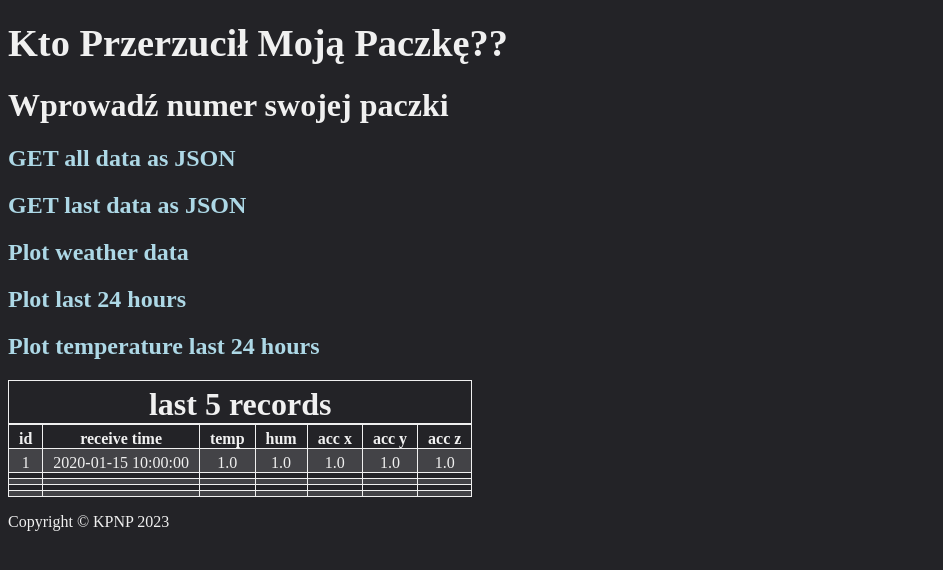
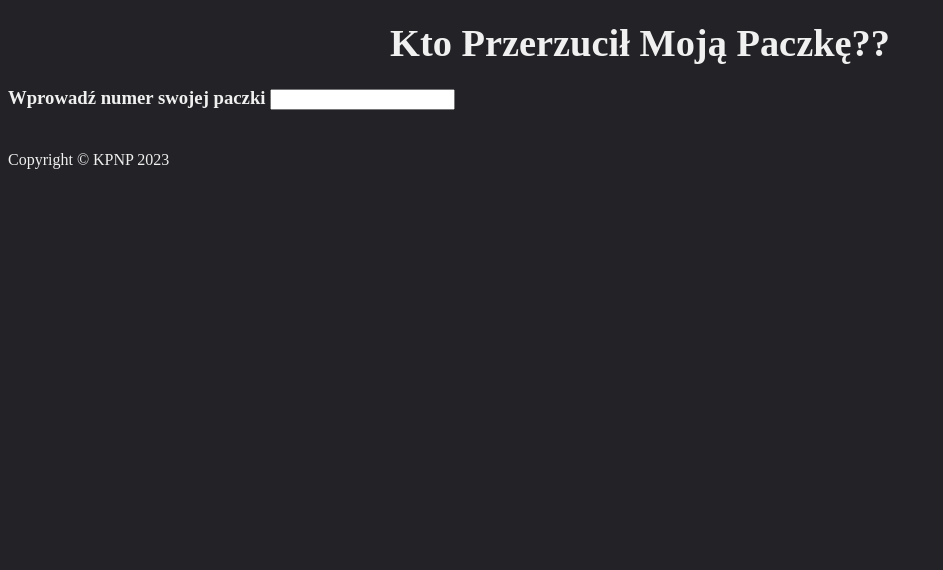
Before and after one commit to TayTT/KPMP, a Flask app: page / in a window 1280 px wide. Shown: the top 570 px of the page, without its empty margins (0-943 px from the left). Run offline with Flask 3, Linux system fonts and the light colour scheme; tables that the repository leaves empty hold one stand-in row (values such as "Sample post").

Commit message:
zmiana strony startowej

```diff
--- a/templates/index.html
+++ b/templates/index.html
@@ -2,33 +2,14 @@
 <html lang="en">
 <head>
     <meta charset="UTF-8">
-    <title>Weather Station</title>
+    <title>KPMP</title>
     <link rel="stylesheet", href="{{url_for('static', filename='styles.css')}}">
 </head>
 <body>
     {% include "header.html" %}
-    <h1><big> Kto Przerzucił Moją Paczkę?? </big></h1>
-    <h1> Wprowadź numer swojej paczki</h1>
-    <h2><a href="{{url_for('get_all_data')}}">GET all data as JSON</a></h2>
-    <h2><a href="{{url_for('get_last_data')}}">GET last data as JSON</a></h2>
-    <h2><a href="{{url_for('plot_data')}}">Plot weather data</a></h2>
-    <h2><a href="{{url_for('plot_last_24hours')}}">Plot last 24 hours</a></h2>
-    <h2><a href="{{url_for('plot_temp_24hours')}}">Plot temperature last 24 hours</a></h2>
-    <table>
-        <caption>last {{ num_of_values }} records</caption>
-        <tr>
-            {% for i in range(0, num_of_elements) %}
-                <th>{{ headers[i].replace("_", " ") }}</th>
-            {% endfor %}
-        </tr>
-            {% for i in range(0, num_of_values) %}
-                <tr>
-                    {% for j in range(0, num_of_elements) %}
-                        <td>{{ last_values[j][i] }}</td>
-                    {% endfor %}
-                </tr>
-            {% endfor %}
-    </table>
+    <h1><big><center> Kto Przerzucił Moją Paczkę?? </center></big></h1>
+    <h3> Wprowadź numer swojej paczki
+    <input type="text" id="fname" name="fname"><br><br></h3>
     {% include "footer.html" %}
 </body>
 </html>
```
